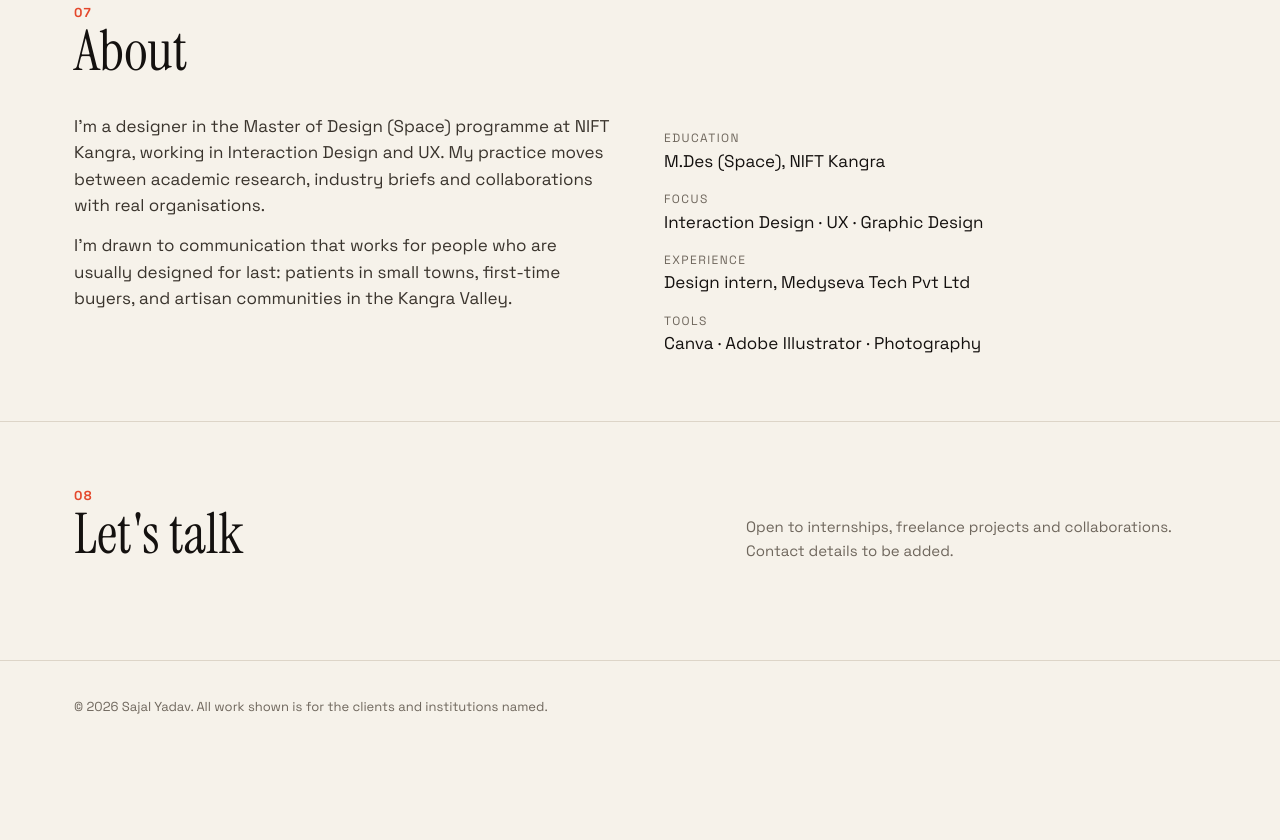
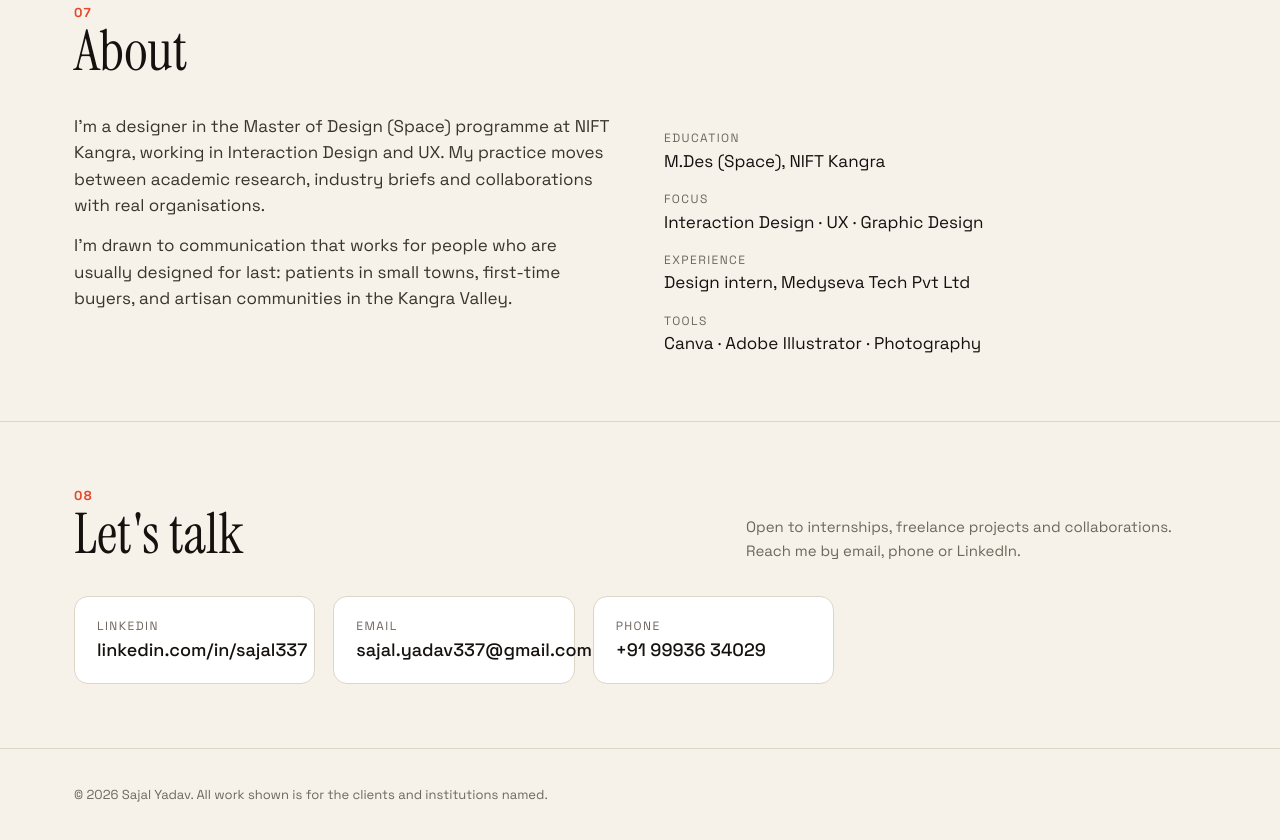
Before and after one commit to sajal337/Portfolio, a plain HTML site: page index.html in a window 1280 px wide. Shown: the part 7330-8170 px from the top of the page. Before the commit the page ends 8083 px from the top, so only its background shows below. Drawn offline with Linux system fonts and the light colour scheme.

Commit message:
Add files via upload

```diff
--- a/index.html
+++ b/index.html
@@ -60,6 +60,7 @@ footer{padding:36px 0;border-top:1px solid var(--line);font-size:13px;color:var(
 .cb{position:absolute;top:42%;z-index:5;width:42px;height:42px;border-radius:50%;border:none;background:var(--ink);color:#fff;font-size:22px;cursor:pointer;opacity:.85}
 .cb.prev{left:-14px}.cb.next{right:-14px}.cb:hover{background:var(--accent)}
 @media(max-width:820px){.cb{display:none}}
+.contact{display:grid;grid-template-columns:repeat(auto-fit,minmax(240px,1fr));gap:18px;max-width:760px}.cbox{display:block;background:#fff;border:1px solid var(--line);border-radius:14px;padding:20px 22px;text-decoration:none;transition:transform .2s,box-shadow .2s}.cbox:hover{transform:translateY(-3px);box-shadow:0 14px 34px rgba(20,17,15,.12)}.cbox span{display:block;font-size:12px;letter-spacing:.12em;text-transform:uppercase;color:var(--mute)}.cbox b{font-size:18px;font-weight:500}
 @media(max-width:820px){.g2,.g3,.about,.tb,.tb[style]{grid-template-columns:1fr !important}.tb{gap:20px}nav ul{gap:14px}.hero{padding-top:52px}.tb img{max-width:240px}}
 </style>
 </head>
@@ -140,7 +141,12 @@ footer{padding:36px 0;border-top:1px solid var(--line);font-size:13px;color:var(
 
 <section id="contact"><div class="wrap">
 <div class="sh"><div><div class="num">08</div><h2>Let's talk</h2></div>
-<p>Open to internships, freelance projects and collaborations. Contact details to be added.</p></div>
+<p>Open to internships, freelance projects and collaborations. Reach me by email, phone or LinkedIn.</p></div>
+<div class="contact">
+ <a class="cbox" href="https://www.linkedin.com/in/sajal337/" target="_blank" rel="noopener"><span>LinkedIn</span><b>linkedin.com/in/sajal337</b></a>
+ <a class="cbox" href="mailto:sajal.yadav337@gmail.com"><span>Email</span><b>sajal.yadav337@gmail.com</b></a>
+ <a class="cbox" href="tel:+919993634029"><span>Phone</span><b>+91 99936 34029</b></a>
+</div>
 </div></section>
 
 <footer><div class="wrap">© 2026 Sajal Yadav. All work shown is for the clients and institutions named.</div></footer>
```
